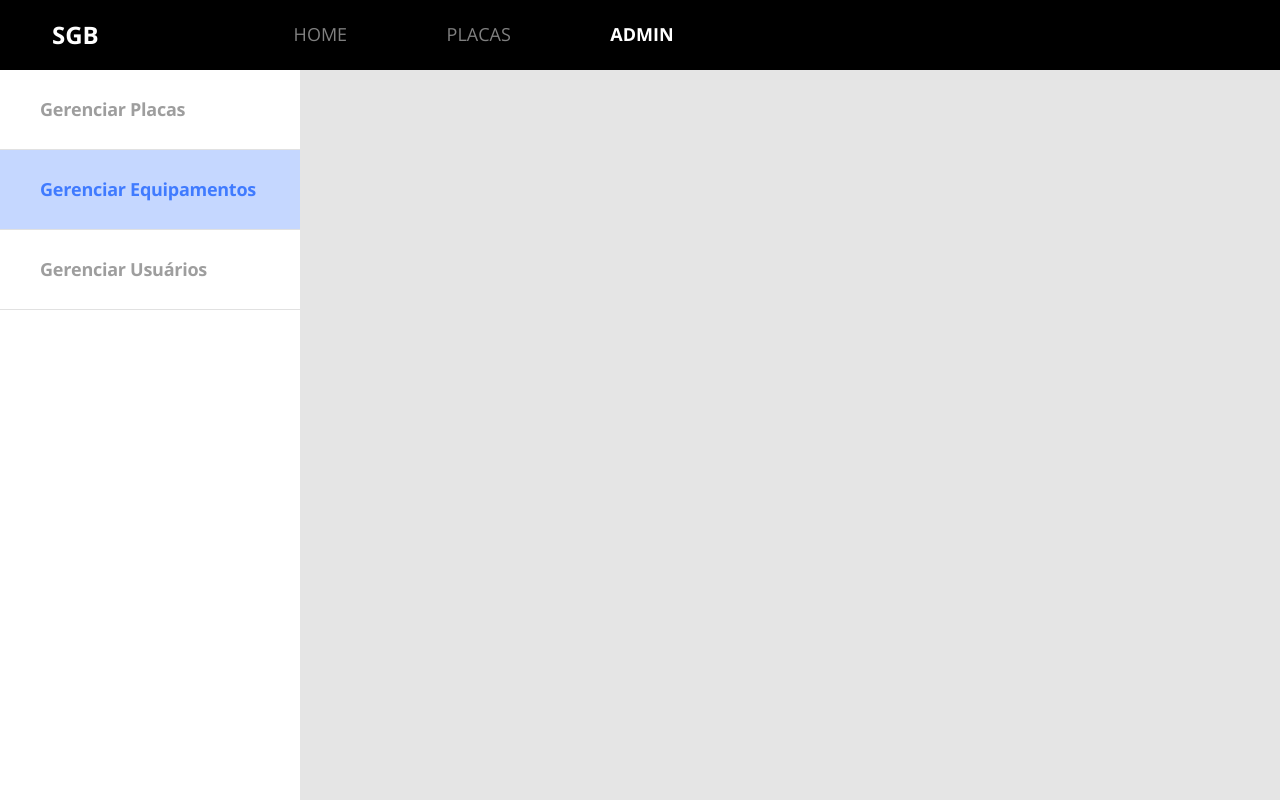
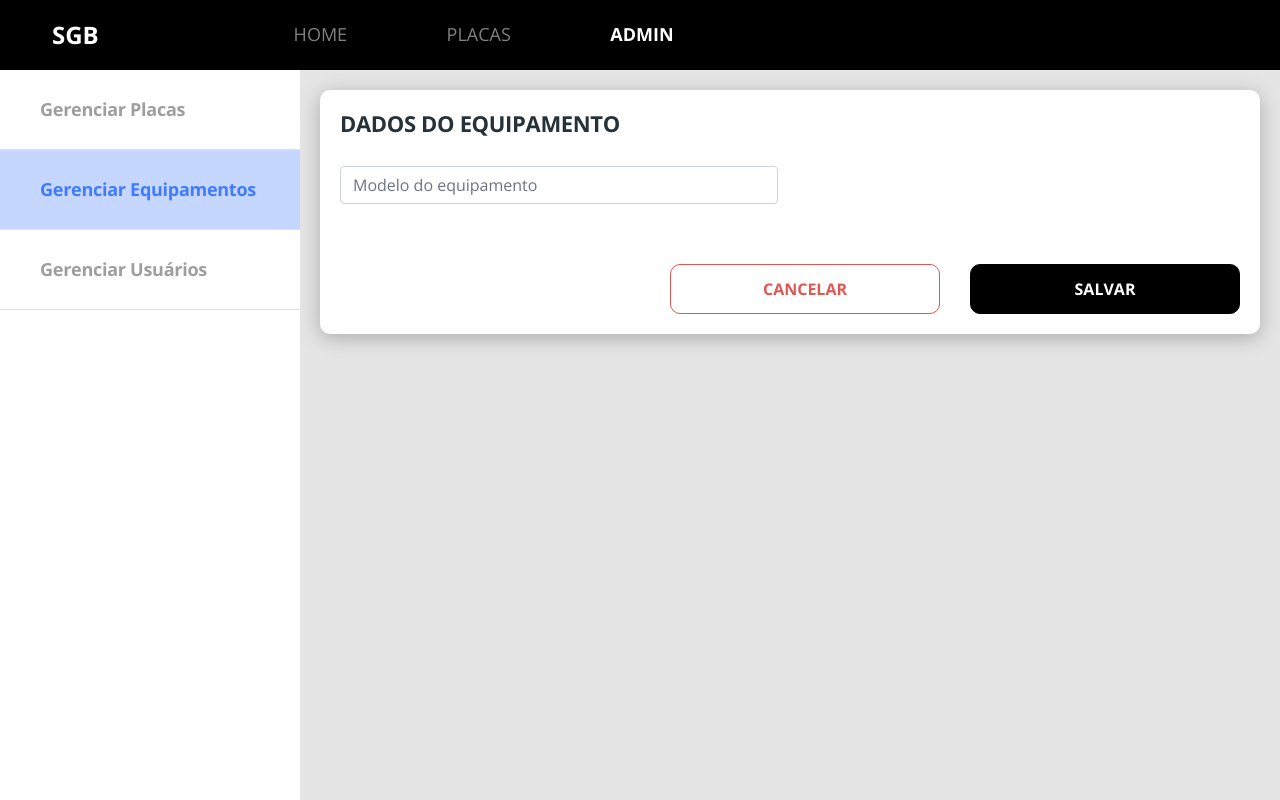
Before and after one commit to RenAxl/sgp, a React (Create React App) app in the folder frontend/: page /admin/equipments/create in a window 1280 px wide. Built offline with nearby package versions, Linux system fonts and the light colour scheme.

Commit message:
Frontend - Equipment Form page layout and Navigation

```diff
--- a/frontend/src/pages/Admin/BoardCrud/index.tsx
+++ b/frontend/src/pages/Admin/BoardCrud/index.tsx
@@ -1,6 +1,5 @@
 import { Switch, Route } from "react-router-dom";
 import Form from "./Form";
-
 import List from "./List";
 
 const BoardCrud = () => {
--- /dev/null
+++ b/frontend/src/pages/Admin/EquipmentCrud/Form/index.tsx
@@ -0,0 +1,45 @@
+import './styles.css';
+
+
+const Form = () => {
+
+  return (
+    <div className="equipment-crud-container">
+      <div className="base-card equipment-crud-form-card">
+        <h1 className="equipment-crud-form-title">DADOS DO EQUIPAMENTO</h1>
+
+        <form >
+          <div className="row equipment-crud-inputs-container">
+
+            <div className="col-lg-6 equipment-crud-inputs-left-container">
+
+              <div className="margin-bottom-30">
+              <input
+                  type="text"
+                  className="form-control base-input"
+                  placeholder="Modelo do equipamento"
+                  name="model"
+                />
+              </div>
+
+          </div>
+
+          </div>
+
+          <div className="equipment-crud-buttons-container">
+            <button
+              className="btn btn-outline-danger equipment-crud-button"
+            >
+              CANCELAR
+            </button>
+            <button className="btn btn-primary equipment-crud-button text-white">
+              SALVAR
+            </button>
+          </div>
+        </form>
+      </div>
+    </div>
+  );
+};
+
+export default Form;
--- /dev/null
+++ b/frontend/src/pages/Admin/EquipmentCrud/Form/styles.css
@@ -0,0 +1,68 @@
+.equipment-crud-form-card {
+    padding: 20px;
+  }
+
+  .equipment-crud-form-title {
+    font-weight: bold;
+    font-size: 22px;
+    letter-spacing: -0.015em;
+    color: #263238;
+    margin-bottom: 30px;
+  }
+
+  .margin-bottom-30 {
+    margin-bottom: 30px;
+  }
+
+  .equipment-crud-inputs-container {
+    margin-bottom: 30px;
+  }
+
+  .equipment-crud-inputs-left-container {
+    margin-bottom: 30px;
+  }
+
+  .equipment-crud-buttons-container {
+    display: flex;
+    justify-content: space-between;
+  }
+
+  .equipment-crud-button {
+    height: 50px;
+    width: 110px;
+    border-radius: 10px;
+    font-weight: bold;
+  }
+
+  @media (min-width: 576px) {
+    .equipment-crud-buttons-container {
+      justify-content: flex-end;
+    }
+
+    .equipment-crud-button {
+      margin-left: 30px;
+      width: 270px;
+    }
+  }
+
+  .equipment-crud-select__control {
+    border-radius: 10px !important;
+    font-size: 1em;
+    letter-spacing: -0.015em;
+    color: #263238;
+    height: 50px;
+  }
+
+  .equipment-crud-select__placeholder {
+    color: #9E9E9E !important;
+  }
+
+  .equipment-crud-select__indicator-separator {
+    display: none;
+  }
+
+  @media (min-width: 992px) {
+    .equipment-crud-inputs-left-container {
+      margin-bottom: 0;
+    }
+  }
--- a/frontend/src/pages/Admin/EquipmentCrud/index.tsx
+++ b/frontend/src/pages/Admin/EquipmentCrud/index.tsx
@@ -1,5 +1,5 @@
 import { Switch, Route } from "react-router-dom";
-
+import Form from "./Form";
 import List from "./List";
 
 const EquipmentCrud = () => {
@@ -8,6 +8,9 @@ const EquipmentCrud = () => {
       <Route path="/admin/equipments" exact>
         <List />
       </Route>
+      <Route path="/admin/equipments/:equipmentId">
+        <Form />
+      </Route>
     </Switch>
   );
 };
```
